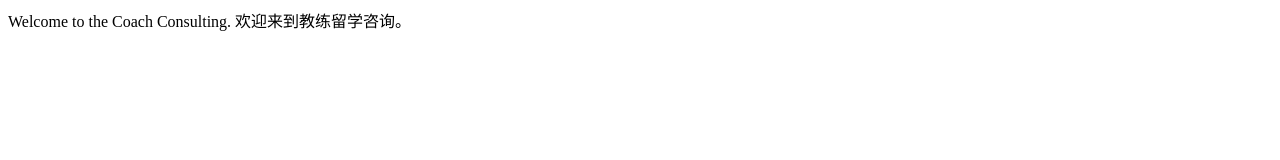
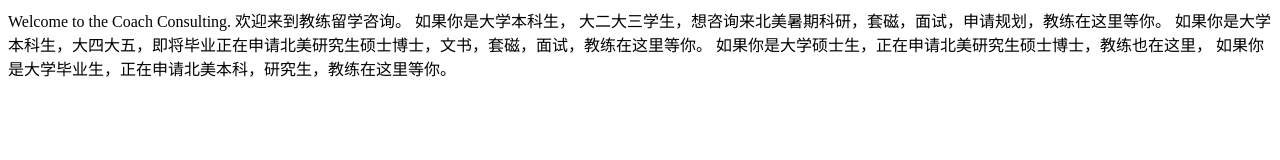
Before and after one commit to coachconsulting/coachconsulting.github.io, a plain HTML site: page index.html in a window 1280 px wide. Drawn offline with Linux system fonts and the light colour scheme.

Commit message:
Update index.html

```diff
--- a/index.html
+++ b/index.html
@@ -6,5 +6,9 @@
 <body>
 Welcome to the Coach Consulting.
 欢迎来到教练留学咨询。
+  如果你是大学本科生， 大二大三学生，想咨询来北美暑期科研，套磁，面试，申请规划，教练在这里等你。
+  如果你是大学本科生，大四大五，即将毕业正在申请北美研究生硕士博士，文书，套磁，面试，教练在这里等你。
+  如果你是大学硕士生，正在申请北美研究生硕士博士，教练也在这里，
+  如果你是大学毕业生，正在申请北美本科，研究生，教练在这里等你。
 </body>
 </html>
```
